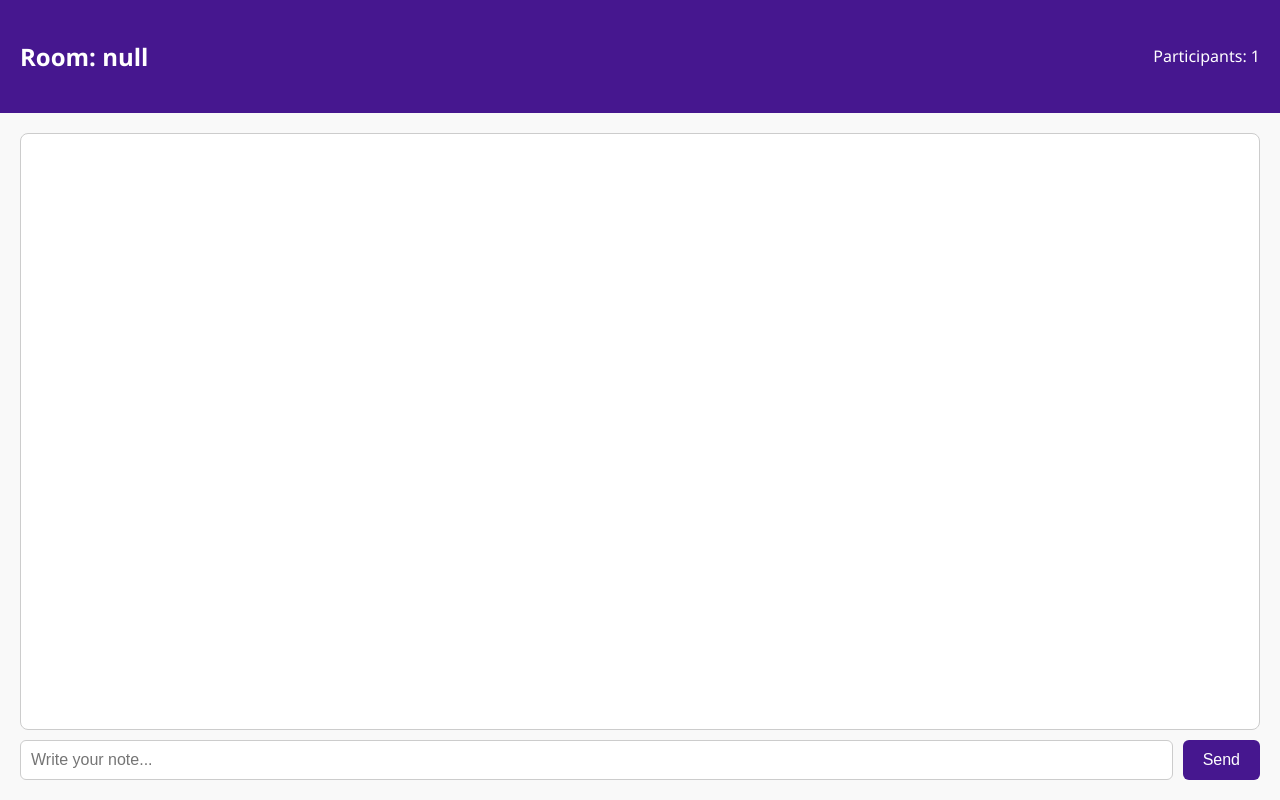
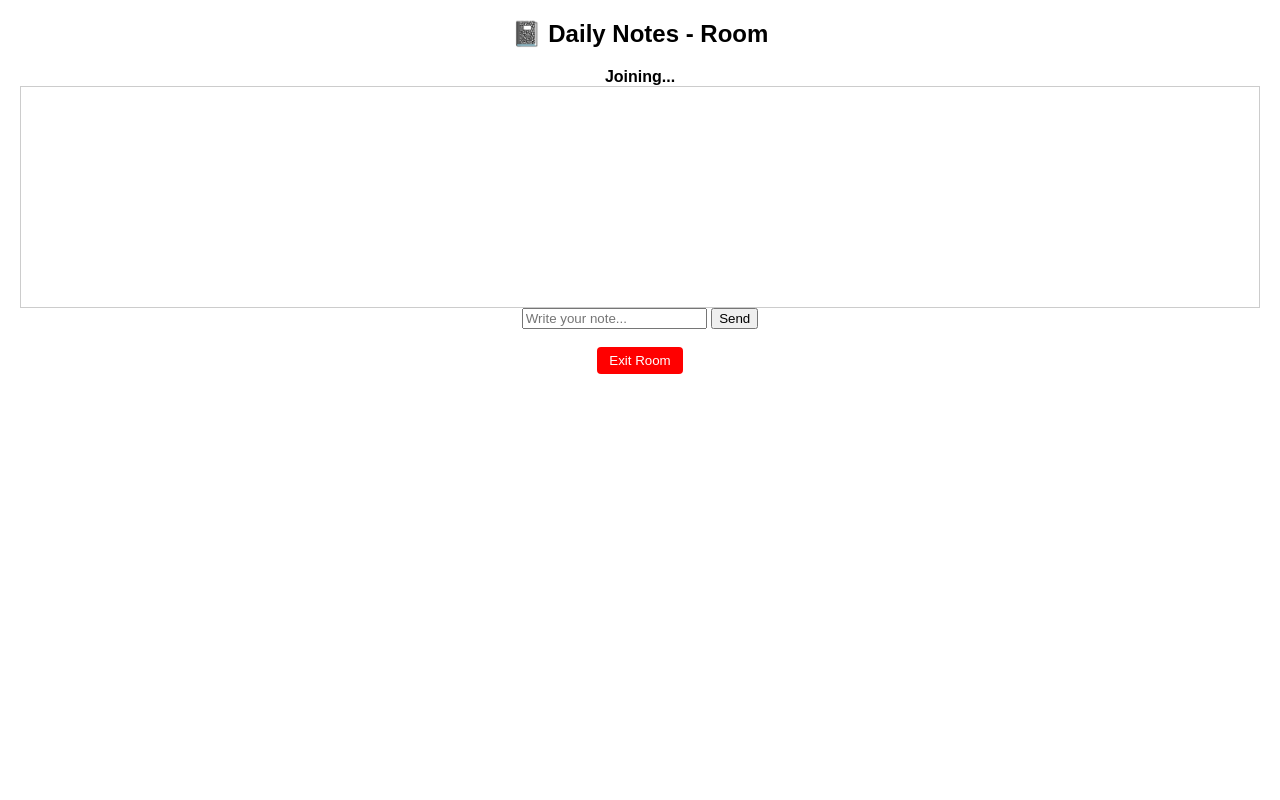
Before and after one commit to kartikrathodd/dailynotes, a website: page public/room.html in a window 1280 px wide. Drawn offline with nearby package versions, Linux system fonts and the light colour scheme; no server answers.

Commit message:
Update room.html

```diff
--- a/public/room.html
+++ b/public/room.html
@@ -1,161 +1,72 @@
 <!DOCTYPE html>
-<html lang="en">
+<html>
 <head>
-  <meta charset="UTF-8"/>
-  <meta name="viewport" content="width=device-width, initial-scale=1.0"/>
-  <title>Notes Room</title>
+  <title>Daily Notes - Room</title>
   <style>
-    body {
-      margin: 0;
-      font-family: 'Segoe UI', sans-serif;
-      background: #f9f9f9;
-      display: flex;
-      flex-direction: column;
-      height: 100vh;
-    }
-
-    header {
-      background-color: #46178f;
-      color: white;
-      padding: 20px;
-      display: flex;
-      justify-content: space-between;
-      align-items: center;
-    }
-
-    #chat {
-      flex: 1;
-      display: flex;
-      flex-direction: column;
-      padding: 20px;
-      overflow: hidden;
-    }
-
-    #messages {
-      flex: 1;
-      background: white;
-      border: 1px solid #ccc;
-      padding: 15px;
-      border-radius: 8px;
-      overflow-y: auto;
-      margin-bottom: 10px;
-    }
-
-    .msg {
-      margin: 10px 0;
-      padding: 10px 15px;
-      border-radius: 6px;
-      max-width: 70%;
-      word-wrap: break-word;
-    }
-
-    .you {
-      background: #dcf8c6;
-      align-self: flex-end;
-    }
-
-    .them {
-      background: #eee;
-      align-self: flex-start;
-    }
-
-    .system-msg {
-      font-style: italic;
-      color: #777;
-      text-align: center;
-      margin: 10px 0;
-    }
-
-    #inputArea {
-      display: flex;
-      gap: 10px;
-    }
-
-    #msg {
-      flex: 1;
-      padding: 10px;
-      font-size: 16px;
-      border-radius: 6px;
-      border: 1px solid #ccc;
-    }
-
-    #sendBtn {
-      background: #46178f;
-      color: white;
-      border: none;
-      padding: 10px 20px;
-      border-radius: 6px;
-      font-size: 16px;
-      cursor: pointer;
-    }
-
-    #sendBtn:hover {
-      background: #38126a;
-    }
+    body { font-family: Arial, sans-serif; margin: 20px; text-align: center; }
+    #chat { margin-top: 20px; }
+    #messages { border: 1px solid #ccc; padding: 10px; height: 200px; overflow-y: scroll; text-align: left; }
+    .me { color: blue; }
+    .them { color: green; }
+    .system { color: gray; font-style: italic; }
+    #participants { margin-top: 10px; font-weight: bold; }
   </style>
 </head>
 <body>
-  <header>
-    <h2 id="roomTitle">Room</h2>
-    <span id="participants">Participants: 1</span>
-  </header>
+  <h2>📓 Daily Notes - Room</h2>
+  <div id="participants"></div>
+  <div id="messages"></div>
 
-  <div id="chat">
-    <div id="messages"></div>
-    <div id="inputArea">
-      <input id="msg" placeholder="Write your note..."/>
-      <button id="sendBtn" onclick="sendMsg()">Send</button>
-    </div>
-  </div>
+  <input id="msg" placeholder="Write your note..." />
+  <button onclick="sendMsg()">Send</button>
+
+  <br><br>
+  <button onclick="exitRoom()" style="color: white; background-color: red; padding: 6px 12px; border: none; border-radius: 4px;">Exit Room</button>
 
   <script src="/socket.io/socket.io.js"></script>
   <script>
     const socket = io();
-    const urlParams = new URLSearchParams(window.location.search);
-    const room = urlParams.get("room");
-    let userID = localStorage.getItem("userID");
-    if (!userID) {
-      userID = Math.random().toString(36).substr(2, 9);
-      localStorage.setItem("userID", userID);
-    }
+    const room = new URLSearchParams(window.location.search).get("room");
+    const userID = Date.now() + "-" + Math.floor(Math.random() * 10000);
+    document.getElementById("participants").innerText = "Joining...";
 
-    document.getElementById("roomTitle").innerText = `Room: ${room}`;
     socket.emit("join", { room, userID });
 
-    socket.on("message", ({ text, sender }) => {
-      const msgDiv = document.createElement("div");
-      msgDiv.className = "msg " + (sender === userID ? "you" : "them");
-      msgDiv.innerText = text;
-      document.getElementById("messages").appendChild(msgDiv);
-      scrollToBottom();
-    });
-
-    socket.on("system", msg => {
-      const el = document.createElement("div");
-      el.className = "system-msg";
-      el.innerText = msg;
-      document.getElementById("messages").appendChild(el);
-      scrollToBottom();
-    });
-
-    socket.on("user_count", count => {
-      document.getElementById("participants").innerText = `Participants: ${count}`;
-    });
-
     function sendMsg() {
-      const msg = document.getElementById("msg").value.trim();
+      const msg = document.getElementById("msg").value;
       if (!msg) return;
-      socket.emit("message", { room, text: msg, sender: userID });
+      socket.emit("message", { room, text: msg, sender: "you" });
+      addMessage(msg, true);
       document.getElementById("msg").value = "";
     }
 
-    function scrollToBottom() {
-      const messages = document.getElementById("messages");
-      messages.scrollTop = messages.scrollHeight;
+    function exitRoom() {
+      socket.emit("leave", { room, userID });
+      socket.disconnect();
+      alert("You left the room.");
+      window.location.href = "/";  // Redirect to home
     }
 
-    window.addEventListener("beforeunload", () => {
-      socket.emit("leave", { room, userID });
+    function addMessage(msg, isMe) {
+      const div = document.createElement("div");
+      div.className = isMe ? "me" : "them";
+      div.innerText = isMe ? `You: ${msg}` : `Them: ${msg}`;
+      document.getElementById("messages").appendChild(div);
+    }
+
+    socket.on("message", (data) => {
+      if (data.sender !== "you") addMessage(data.text, false);
+    });
+
+    socket.on("system", (msg) => {
+      const div = document.createElement("div");
+      div.className = "system";
+      div.innerText = msg;
+      document.getElementById("messages").appendChild(div);
+    });
+
+    socket.on("user_count", (count) => {
+      document.getElementById("participants").innerText = `Participants: ${count}`;
     });
   </script>
 </body>
```
